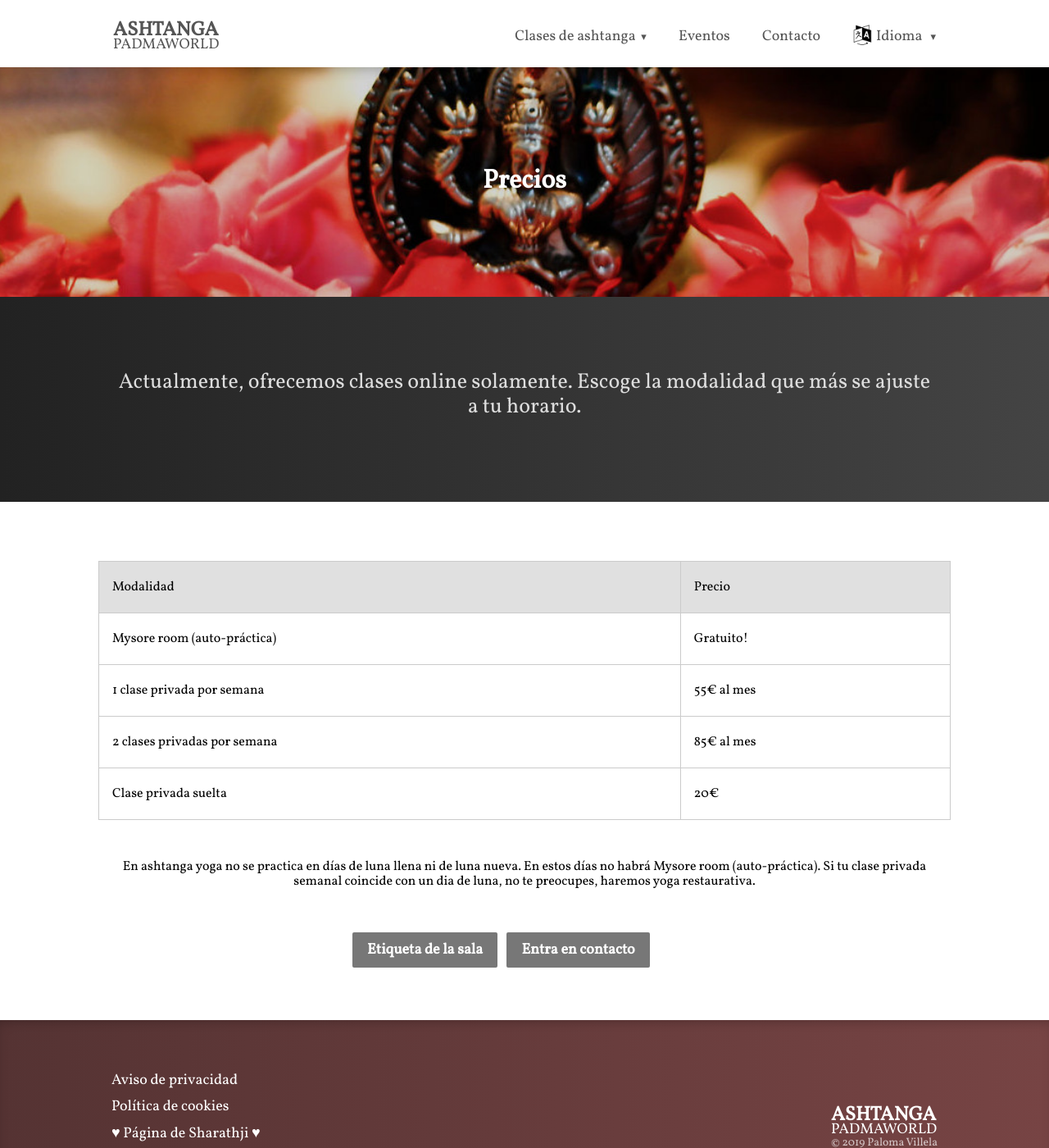
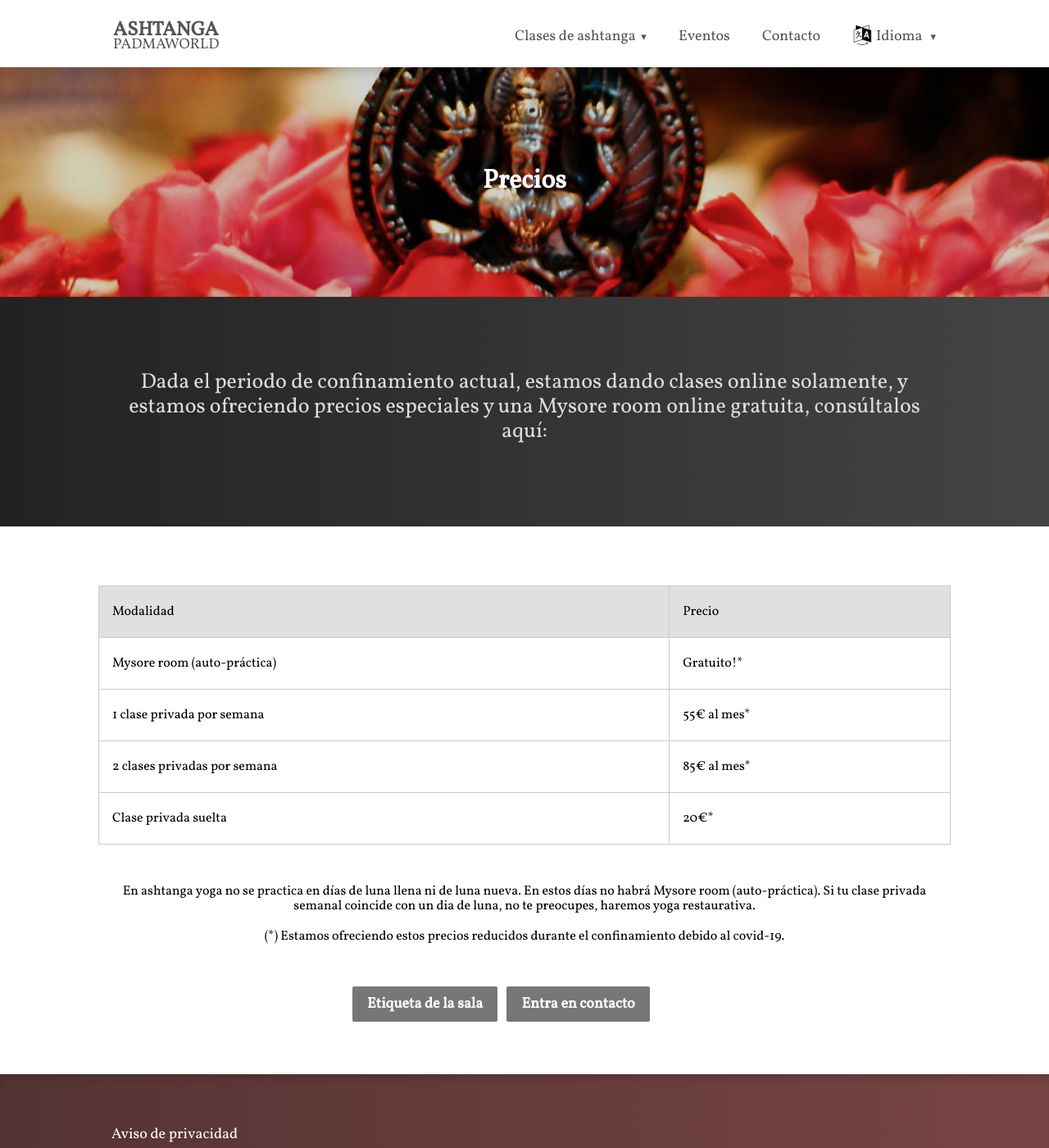
Before and after one commit to palomavillela/palomavillela.github.io, a Jekyll site: the page built from es/ashtanga/prices.html, in a window 1280 px wide and 1400 px high. Shown: the whole window at 82% size. Built offline with Jekyll 4.4.1, drawn with Linux system fonts in a browser that asks for light colours; nearby versions of some CDN libraries.

Commit message:
add note for temporary prices

```diff
--- a/es/ashtanga/prices.html
+++ b/es/ashtanga/prices.html
@@ -10,18 +10,18 @@ this_page: ashtanga/prices
     language = "es"
 
     text_caption = "Precios"
-    text_welcome = "Actualmente, ofrecemos clases online solamente. Escoge la modalidad que más se ajuste a tu horario."
-    text_note = "En ashtanga yoga no se practica en días de luna llena ni de luna nueva. En estos días no habrá Mysore room (auto-práctica). Si tu clase privada semanal coincide con un dia de luna, no te preocupes, haremos yoga restaurativa."
+    text_welcome = "Dada el periodo de confinamiento actual, estamos dando clases online solamente, y estamos ofreciendo precios especiales y una Mysore room online gratuita, consúltalos aquí:"
+    text_note = "En ashtanga yoga no se practica en días de luna llena ni de luna nueva. En estos días no habrá Mysore room (auto-práctica). Si tu clase privada semanal coincide con un dia de luna, no te preocupes, haremos yoga restaurativa.<br/><br/>(*) Estamos ofreciendo estos precios reducidos durante el confinamiento debido al covid-19."
     text_modality = "Modalidad"
     text_price = "Precio"
     text_modality_1 = "Mysore room (auto-práctica)"
-    text_price_1 = "Gratuito!"
+    text_price_1 = "Gratuito!*"
     text_modality_2 = "1 clase privada por semana"
-    text_price_2 = "55€ al mes"
+    text_price_2 = "55€ al mes*"
     text_modality_3 = "2 clases privadas por semana"
-    text_price_3 = "85€ al mes"
+    text_price_3 = "85€ al mes*"
     text_modality_4 = "Clase privada suelta"
-    text_price_4 = "20€"
+    text_price_4 = "20€*"
     text_etiquette = "Etiqueta de la sala"
     text_contact = "Entra en contacto"
 %}
```
Also changed, not shown: en/ashtanga/prices.html (+6 -6 lines).
